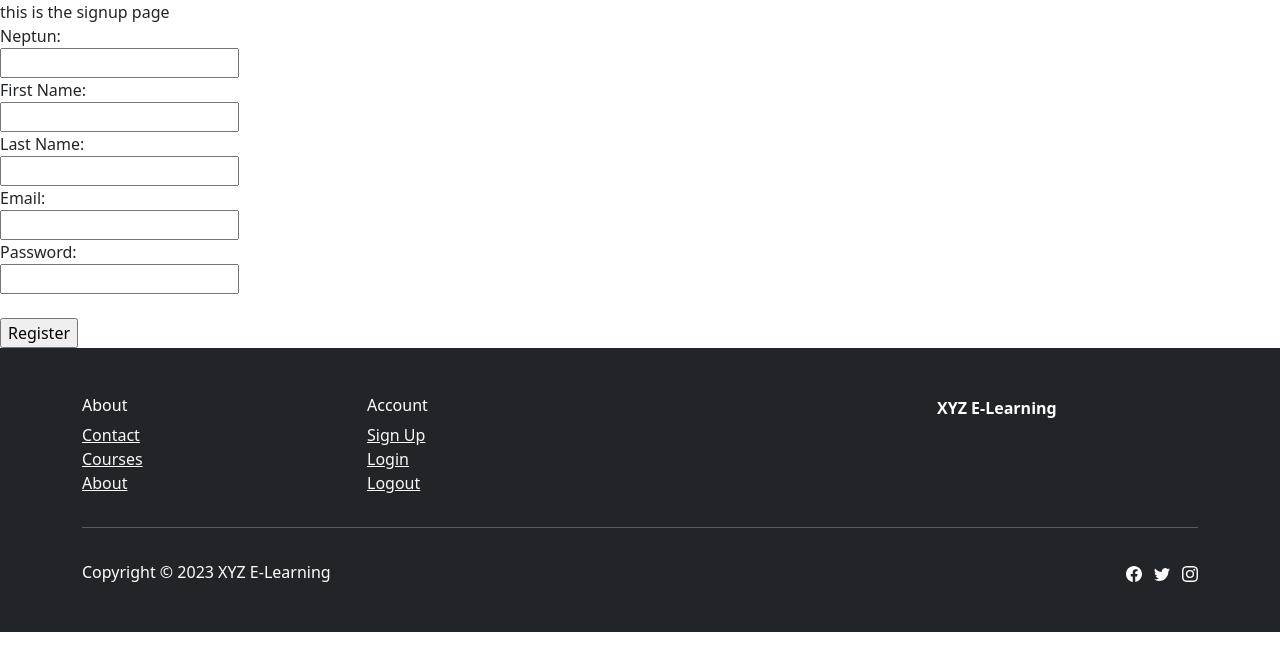
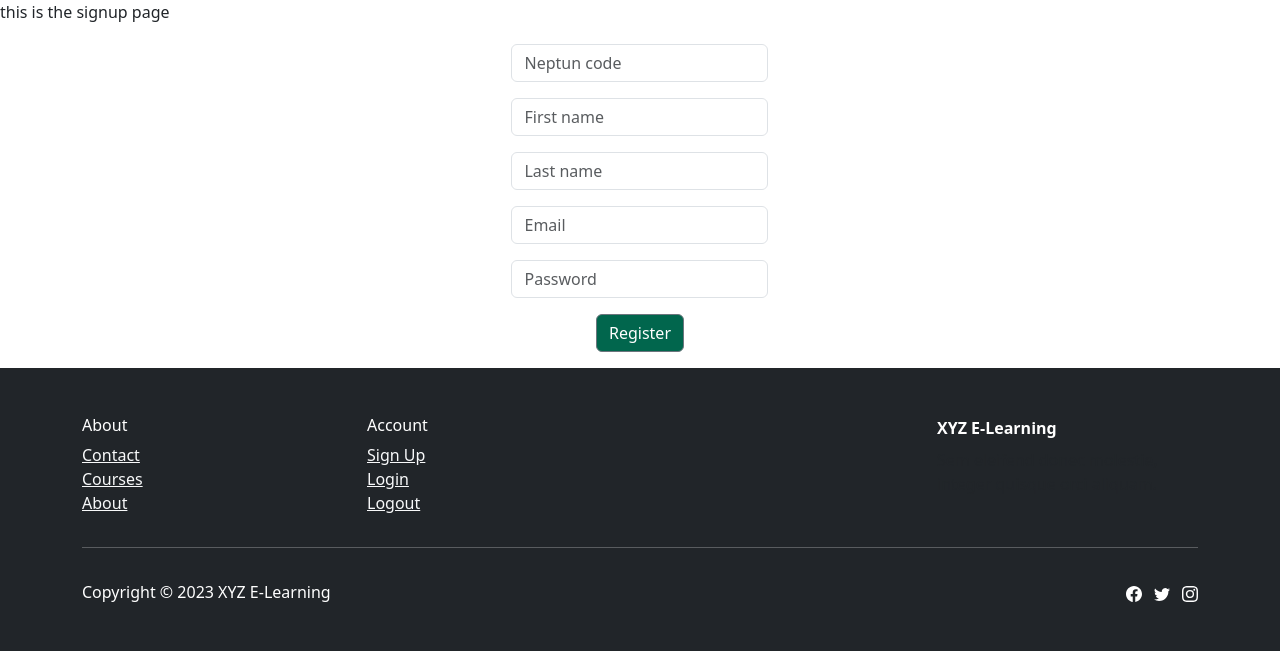
Before and after one commit to ivan-akos/e-learning-AFP2-23, a Django app: page /signup in a window 1280 px wide. Shown: the part 72-723 px from the top of the page. Run offline with Django 4.2, Linux system fonts and the light colour scheme; some libraries are stand-ins or nearby versions.

Commit message:
signup: .

```diff
--- a/src/django/elearning_app/templates/signup.html
+++ b/src/django/elearning_app/templates/signup.html
@@ -14,19 +14,34 @@
 			{% endif %}
 		{% endfor %}
 	{% endif %}
-    <form method="post">
-	  {% csrf_token %}
-      <label for="neptun">Neptun:</label><br>
-      <input type="text" id="neptun" name="neptun" required><br>
-      <label for="first_name">First Name:</label><br>
-      <input type="text" id="first_name" name="first_name" required><br>
-      <label for="last_name">Last Name:</label><br>
-      <input type="text" id="last_name" name="last_name" required><br>
-      <label for="email">Email:</label><br>
-      <input type="text" id="email" name="email" required><br>
-      <label for="password">Password:</label><br>
-      <input type="password" id="password" name="password" required><br>
-      <br>
-      <input type="submit" value="Register">
-    </form>
+        <form method="post">
+	      {% csrf_token %}
+        <div class="col-md-8" style="padding: 0px; margin-left: auto; margin-right: auto;">
+          <div class="d-flex flex-column align-items-center" style="margin-top: 20px;">
+            <div class="mb-3">
+              <input class="form-control" type="text" name="neptun" id="neptun" placeholder="Neptun code" required>
+            </div>
+            <div class="mb-3">
+              <input class="form-control" type="text" name="first_name" id="first_name" placeholder="First name" required>
+            </div>
+            <div class="mb-3">
+              <input class="form-control" type="text" name="last_name" id="last_name" placeholder="Last name" required>
+            </div>
+            <div class="mb-3">
+              <input class="form-control" type="text" name="email" id="email" placeholder="Email" required>
+            </div>
+            <div class="mb-3">
+              <input class="form-control" type="password" name="password" id="password" placeholder="Password" required>
+            </div>
+            <div class="mb-3">
+              <button class="btn btn-secondary d-block w-100" style="background-color: var(--custom-secondary-color);" type="submit" value="Register">
+                Register
+              </button>
+            </div>
+          </div>
+        </div>
+      </div>
+    </div>
+  </div>
+</div>
 {% endblock content %}
```
